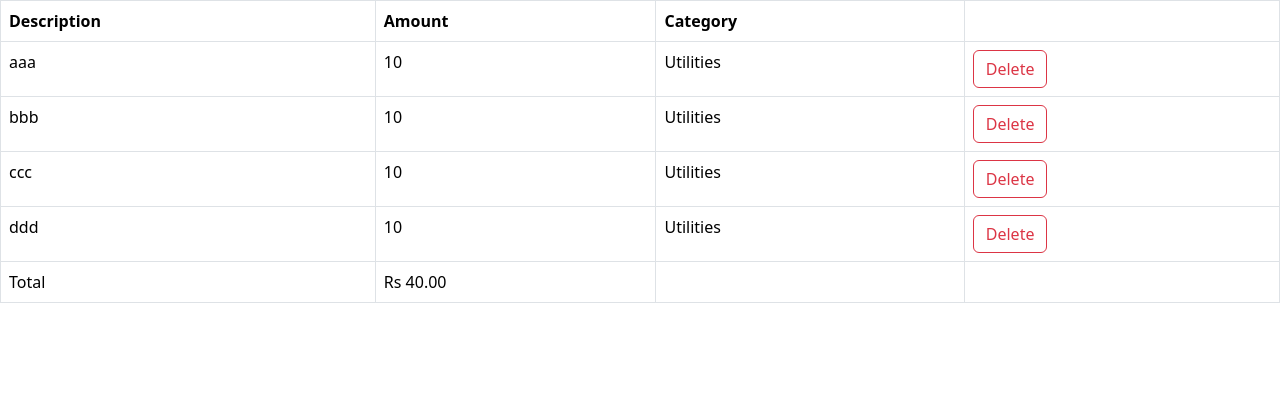
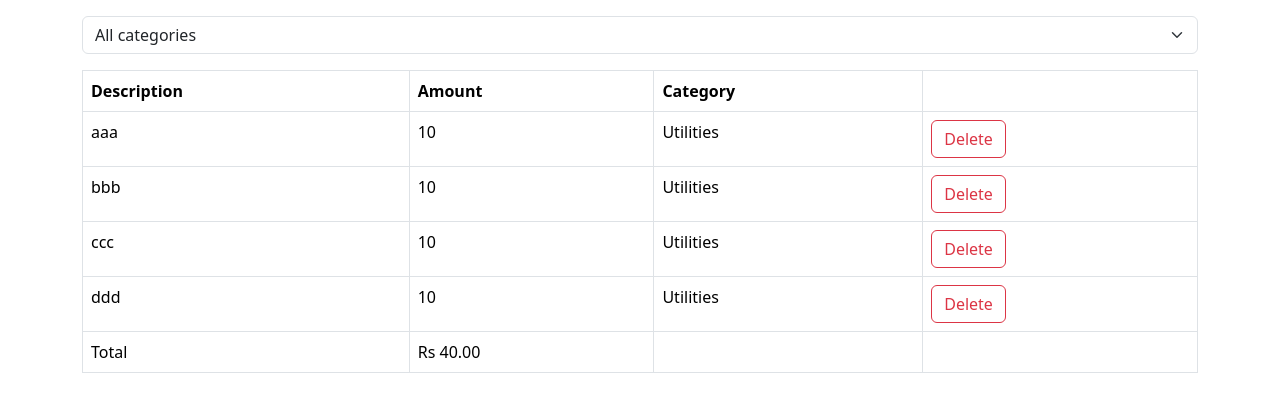
Before and after one commit to Salik-07/expense-tracker, a React (Vite) app: page / in a window 1280 px wide. Shown: the top 412 px of the page. Built offline with nearby package versions, Linux system fonts and the light colour scheme.

Commit message:
Add expense filter component

```diff
--- a/src/App.tsx
+++ b/src/App.tsx
@@ -1,7 +1,9 @@
 import { useState } from "react";
 import ExpenseList from "./components/ExpenseList";
+import ExpenseFilter from "./components/ExpenseFilter";
 
 function App() {
+  const [selectedCategory, setSelectedCategory] = useState("");
   const [expenses, setExpenses] = useState([
     { id: 1, description: "aaa", amount: 10, category: "Utilities" },
     { id: 2, description: "bbb", amount: 10, category: "Utilities" },
@@ -9,13 +11,24 @@
     { id: 4, description: "ddd", amount: 10, category: "Utilities" },
   ]);
 
+  const visibleExpenses = selectedCategory
+    ? expenses.filter((e) => e.category === selectedCategory)
+    : expenses;
+
   return (
-    <ExpenseList
-      expenses={expenses}
-      onDelete={(id) =>
-        setExpenses(expenses.filter((expense) => expense.id !== id))
-      }
-    />
+    <div className="container my-3">
+      <div className="mb-3">
+        <ExpenseFilter
+          onSelectCategory={(category) => setSelectedCategory(category)}
+        />
+      </div>
+      <ExpenseList
+        expenses={visibleExpenses}
+        onDelete={(id) =>
+          setExpenses(expenses.filter((expense) => expense.id !== id))
+        }
+      />
+    </div>
   );
 }
 
--- /dev/null
+++ b/src/components/ExpenseFilter.tsx
@@ -0,0 +1,19 @@
+interface Props {
+  onSelectCategory: (category: string) => void;
+}
+
+const ExpenseFilter = ({ onSelectCategory }: Props) => {
+  return (
+    <select
+      className="form-select"
+      onChange={(e) => onSelectCategory(e.target.value)}
+    >
+      <option value="">All categories</option>
+      <option value="Groceries">Groceries</option>
+      <option value="Utilities">Utilities</option>
+      <option value="Entertainment">Entertainment</option>
+    </select>
+  );
+};
+
+export default ExpenseFilter;
```
